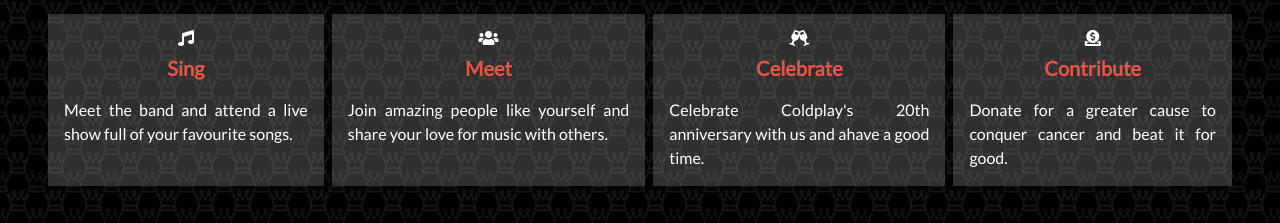
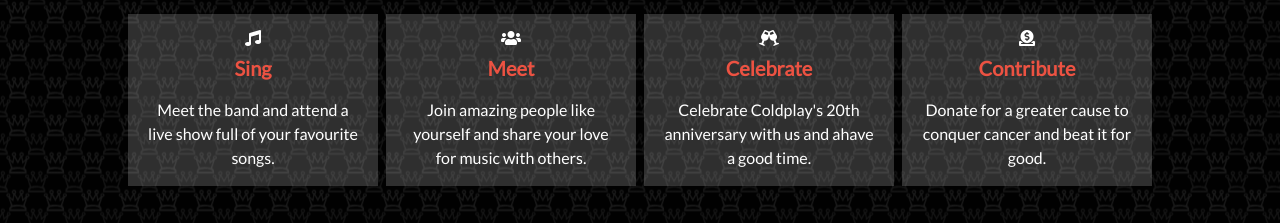
Before and after one commit to ShadyShawkat/Module1-Capstone, a website: page index.html in a window 1280 px wide. Shown: the part 710-933 px from the top of the page. Drawn offline with nearby package versions, Linux system fonts and the light colour scheme; files that its build step writes are made by us from their sources; files whose address does not match are found by name.

Commit message:
Add responsive design for home and about page

```diff
--- a/styles/scss/_responsive.scss
+++ b/styles/scss/_responsive.scss
@@ -1,20 +1,27 @@
 // Media mixin (768px < width < 992px)
 @include media-md {
-  .main-event-section__topics p {
-    text-align: justify;
+  .main-event-section__topics {
+    li {
+      max-width: 250px;
+      p {
+        text-align: center;
+      }
+    }
   }
   .featured-guests-section {
+    padding-left: Max(calc(25vw - 100px), 10vw);
+    padding-right: Max(calc(25vw - 100px), 10vw);
+
+
     &__guests {
-    gap: 75px;
+      // padding-left: 5vw !important;
+      gap: 30px;
       li {
         &::before {
-          height: 0.6 * map-get($feature-guest-img-widths, md);
-          width: 0.6 * map-get($feature-guest-img-widths, md);
+          opacity: 0.4;
         }
 
         .guest-img {
-          height: map-get($feature-guest-img-widths, md);
-          width: map-get($feature-guest-img-widths, md);
         }
 
         .guest-info {
@@ -29,7 +36,6 @@
       }
     }
   }
-
 }
 
 // Media mixin (992px < width)
@@ -37,4 +43,20 @@
   .navbar-nav {
     background-color: transparent !important;
   }
+  .featured-guests-section {
+    &__guests {
+      gap: 80px;
+      li {
+        &::before {
+          height: 0.6 * map-get($feature-guest-img-widths, md);
+          width: 0.6 * map-get($feature-guest-img-widths, md);
+        }
+
+        .guest-img {
+          height: map-get($feature-guest-img-widths, md);
+          width: map-get($feature-guest-img-widths, md);
+        }
+      }
+    }
+  }
 }
```
